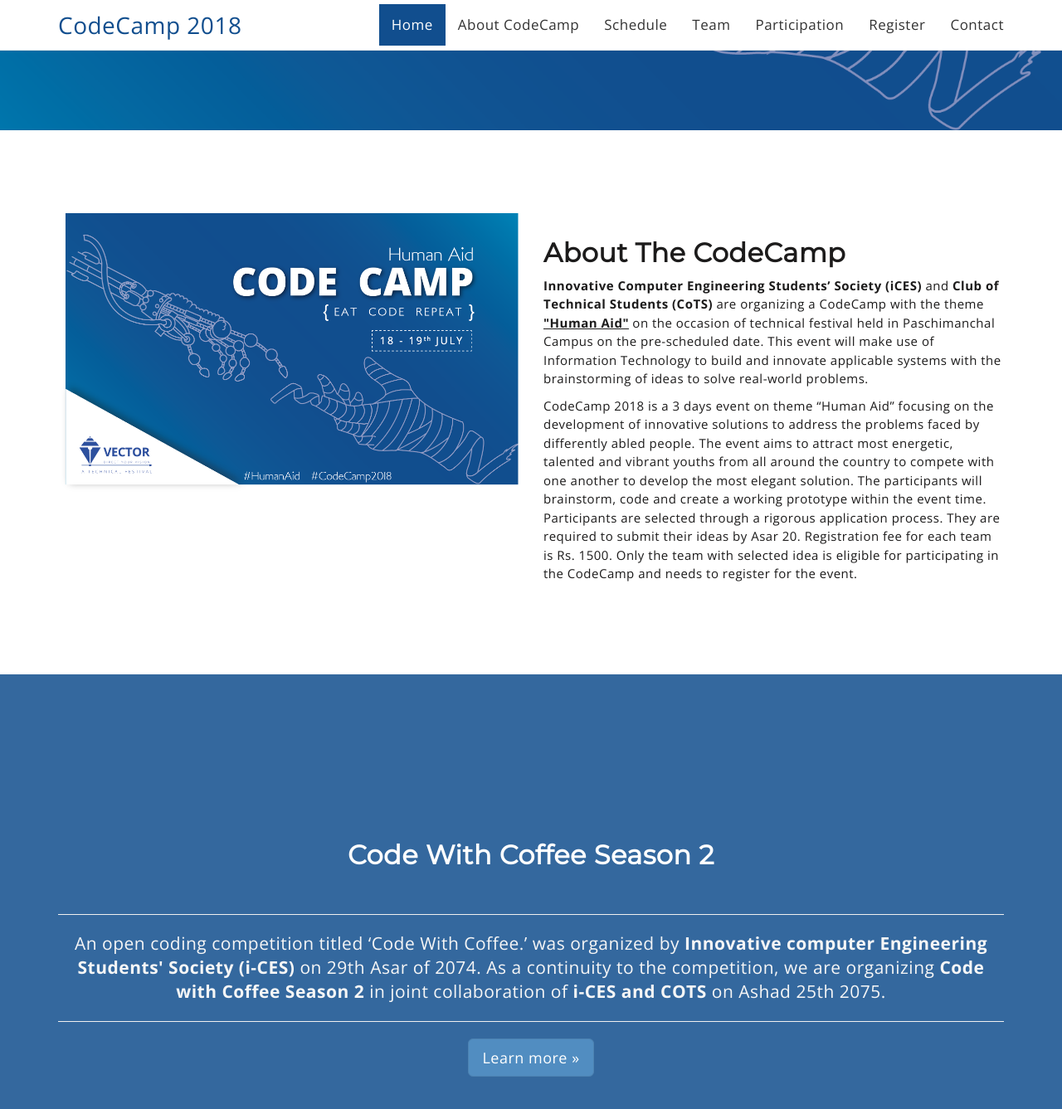
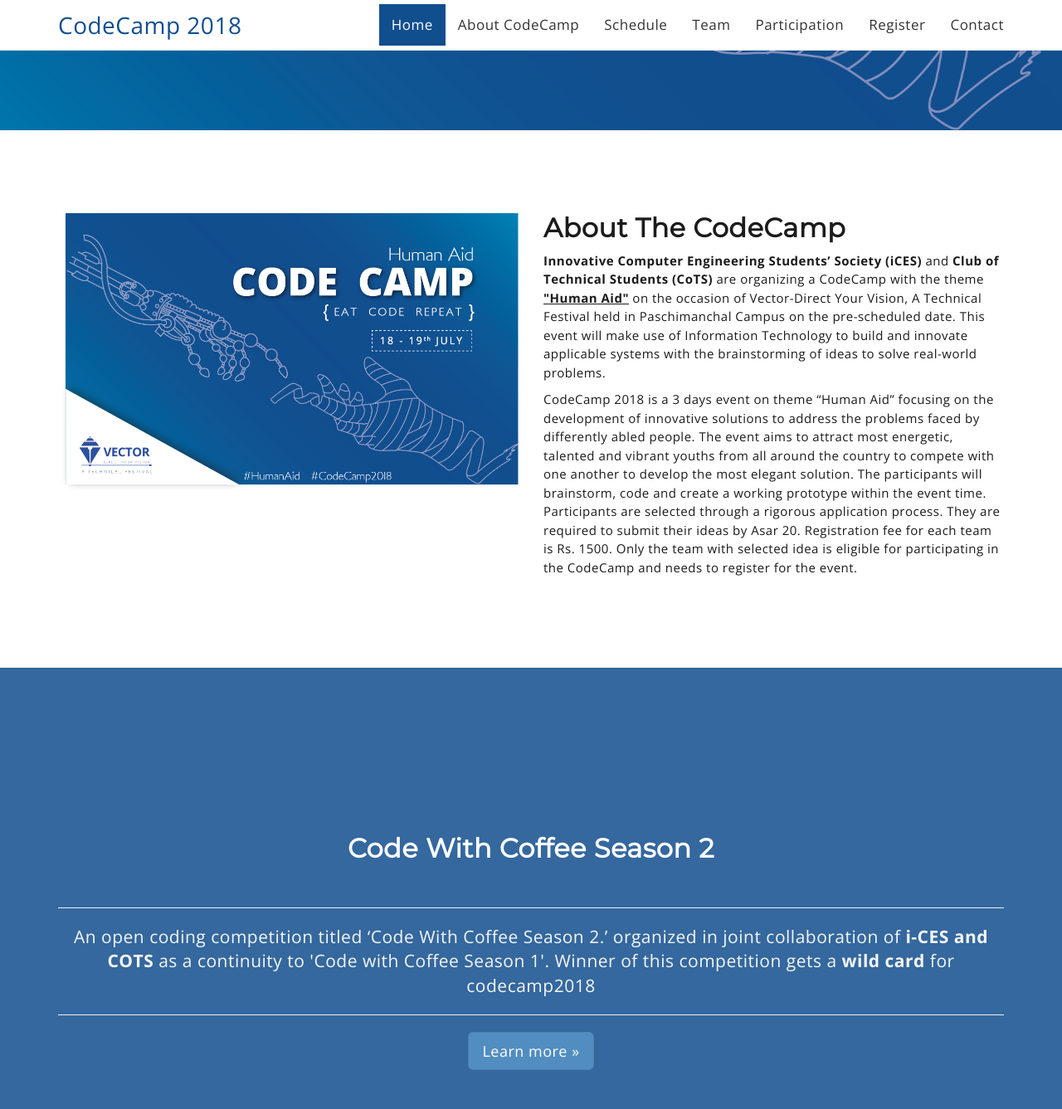
Before and after one commit to amritghimire/codecamp, a Jekyll site: the page built from index.md, in a window 1280 px wide and 1400 px high, scrolled down 541 px. Shown: the top 1337 px of the window at 83% size. Built offline with Jekyll 4.4.1, drawn with Linux system fonts in a browser that asks for light colours; nearby versions of some CDN libraries; some of the changed text lies outside the part shown.

Commit message:
changed content

```diff
--- a/_config.yml
+++ b/_config.yml
@@ -36,9 +36,10 @@
   in the CodeCamp and needs to register for the event.
 participation_text: >-
   Participants are selected through a rigorous application process.
-  They are required to submit their ideas by Asar 20. Registration fee
-  for each team is Rs. 1500. Only the team with selected idea is eligible
-  for participating in the CodeCamp and needs to register for the event.
+  They are required to submit their ideas by Asar 22. Registration fee
+  for each team is Rs. 1500.
+  Only the teams with selected idea are eligible for participating in the CodeCamp and needs to register for the event.
+  The result of seleted teams will be posted in Asar 26.
 registeration_text: >-
   Team (3 members at max and 2 at min) must register their team names for “CodeCamp” with
   entry fee Rs.1500 (includes lunch set).
--- a/_data/faq.yml
+++ b/_data/faq.yml
@@ -6,4 +6,4 @@
 - question: What is the last date for the registeration?
   answer: >-
     Participants are selected through a rigorous application
-    process. They are required to submit their ideas by Asar 20.
+    process. They are required to submit their ideas by Asar 22.
--- a/_layouts/home.html
+++ b/_layouts/home.html
@@ -19,7 +19,7 @@
                   <h2>About The CodeCamp</h2>
                   <p>
                       <b>Innovative Computer Engineering Students’ Society (iCES)</b> and <b>Club of Technical Students (CoTS)</b>
-                      are organizing a CodeCamp with the theme <u><b>"Human Aid"</b></u><b></b> on the occasion of technical festival held
+                      are organizing a CodeCamp with the theme <u><b>"Human Aid"</b></u><b></b> on the occasion of Vector-Direct Your Vision, A Technical Festival held
                       in Paschimanchal Campus on the pre-scheduled date. This event will make use of Information
                       Technology to build and innovate applicable systems with the brainstorming of ideas to
                       solve real-world problems.
@@ -50,10 +50,10 @@
               <hr>
 
               {% comment %} <a class="mu-video-play-btn" href="#"><i class="fa fa-play" aria-hidden="true"></i></a> {% endcomment %}
-              <p class="code-with-coffee-link lead">An open coding competition titled ‘Code With Coffee.’
-                was organized by <b>Innovative computer Engineering Students' Society (i-CES)</b> on 29th Asar of 2074.
-                As a continuity to the competition, we are organizing <b>Code with Coffee Season 2</b> in joint collaboration of
-                <b>i-CES and COTS</b> on Ashad 25th 2075.
+              <p class="code-with-coffee-link lead">An open coding competition titled ‘Code With Coffee Season 2.’
+                  organized in joint collaboration of
+                  <b>i-CES and COTS</b>
+                  as a continuity to 'Code with Coffee Season 1'. Winner of this competition gets a <b> wild card</b> for codecamp2018
                 <br>
                 <hr>
                 <a class="btn btn-primary btn-lg" href="/code-with-coffee.html" role="button">Learn more »</a>
@@ -87,7 +87,7 @@
 
             <div class="mu-title-area">
               <h2 class="mu-title">Schedule Detail</h2>
-              <p>Our program is scheduled to be a 3 day event.</p>
+              <p>This program is scheduled to be a 3 day event.</p>
             </div>
 
             <div class="mu-schedule-content-area">
--- a/style.css
+++ b/style.css
@@ -431,7 +431,6 @@
 .mu-about-right {
 	display: inline;
 	float: left;
-	margin-top: 30px;
 	width: 100%;
 }
 
```
